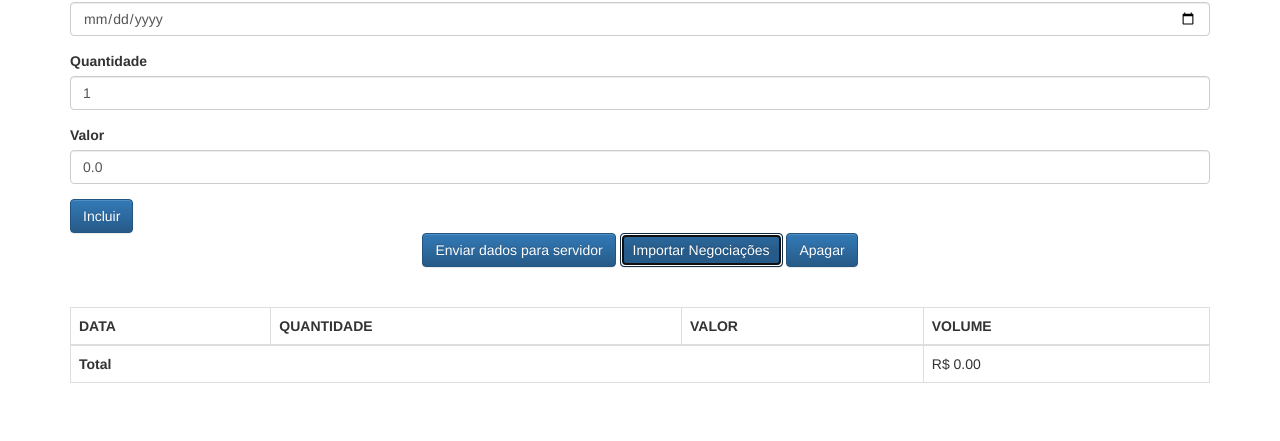
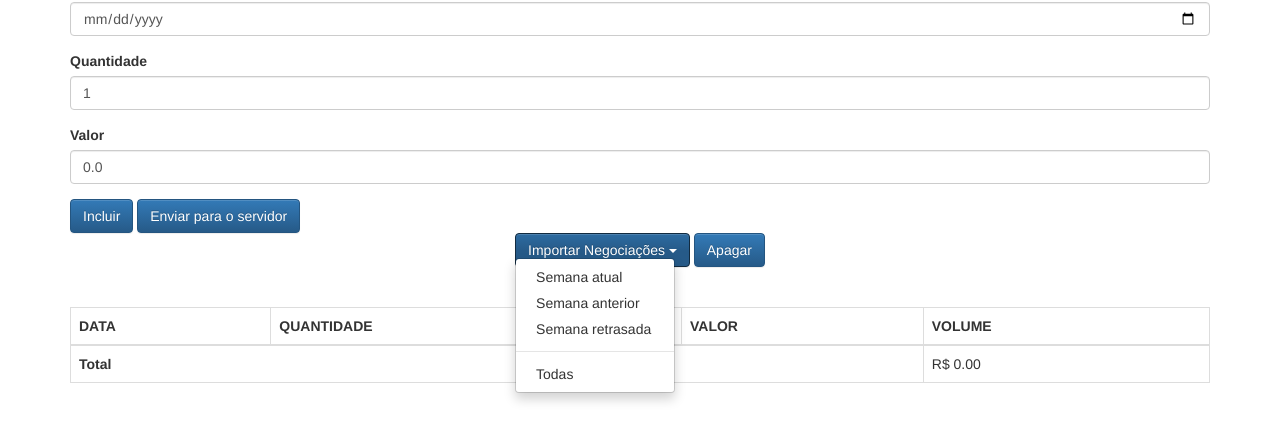
Before and after one commit to Dahan-Schuster/crud-js, a plain HTML site: page client/index.html in a window 1280 px wide. Both pictures are taken after a click on the button "Importar Negociações". Shown: the part 93-534 px from the top of the page. Drawn offline with Linux system fonts and the light colour scheme.

Commit message:
Atualiza o NegociacaoController e adiciona formas de importação
No index, adiciona a opção de escolher o período das negociações a serem
importadas
No controlador, atualiza o método de importação para receber promises
e utilzar os métodos then e catch, além de criar a função que importa
todas as negociações utilizando o Promise.all

```diff
--- a/client/index.html
+++ b/client/index.html
@@ -29,15 +29,26 @@
         </div>
 
         <button class="btn btn-primary" type="submit">Incluir</button>
+        <button onclick="negociacaoController.enviarNegociacao(event)" class="btn btn-primary" type="button" >
+            Enviar para o servidor
+        </button>
     </form>
 
     <div class="text-center">
-        <button onclick="negociacaoController.enviarNegociacao(event)" class="btn btn-primary" type="button" >
-            Enviar dados para servidor
-        </button>
-        <button onclick="negociacaoController.importarNegociacoes()" class="btn btn-primary text-center" type="button">
-            Importar Negociações
-        </button>
+        <div class="dropdown" style="display: inline">
+            <button class="btn btn-primary dropdown-toggle" type="button" id="dropdown"
+                    data-toggle="dropdown" aria-haspopup="true" aria-expanded="true">
+                Importar Negociações
+                <span class="caret"></span>
+            </button>
+            <ul class="dropdown-menu" aria-labelledby="dropdown">
+                <li><a importa-negociacoes href="javascript:void(0)" data-periodo="semana">Semana atual</a></li>
+                <li><a importa-negociacoes href="javascript:void(0)" data-periodo="anterior">Semana anterior</a></li>
+                <li><a importa-negociacoes href="javascript:void(0)" data-periodo="retrasada">Semana retrasada</a></li>
+                <li role="separator" class="divider"></li>
+                <li><a href="javascript:void(0)" onclick="negociacaoController.importarTodasNegociacoes()">Todas</a></li>
+            </ul>
+        </div>
         <button onclick="negociacaoController.apagarLista(event)" class="btn btn-primary text-center" type="button">
             Apagar
         </button>
@@ -64,7 +75,21 @@
     <script src="js/app/controller/NegociacaoController.js"></script>
     <script src="js/app/services/Ajax/NegociacaoAjax.js"></script>
     <script>
-        let negociacaoController = new NegociacaoController()
+	    let negociacaoController = new NegociacaoController()
+        document.addEventListener("DOMContentLoaded", () => {
+        	for (let link of document.querySelectorAll('[importa-negociacoes]')) {
+        		link.onclick = () => negociacaoController.importarNegociacoes(link.dataset.periodo)
+            }
+	        for (let dropdown of document.querySelectorAll('[data-toggle="dropdown"]')) {
+		        dropdown.onclick = function() {
+		        	for (let dropdownMenu of document.querySelectorAll(`[aria-labelledby="${dropdown.id}"]`)) {
+		        		dropdownMenu.classList.toggle('show')
+                        dropdownMenu.onclick = () => dropdownMenu.classList.toggle('show')
+                    }
+                }
+	        }
+
+        })
     </script>
 </body>
 </html>
--- a/client/js/app/controller/NegociacaoController.js
+++ b/client/js/app/controller/NegociacaoController.js
@@ -17,24 +17,40 @@ class NegociacaoController {
 					return
 				}
 				this.mensagemModel.sucesso('Negociação enviada com sucesso!')
-			}, () => this.mensagemModel.info('Enviando negociação...')
+			}, () => this.mensagemModel.info('Enviando negociação...'),
 		)
 	}
 
-	importarNegociacoes() {
-		this._negociacaoAjax.importarNegociacoesDaSemana(
-			(erro, negociacoes) => {
-				if (erro) {
-					this.mensagemModel.erro(erro)
-					return
-				}
+	importarNegociacoes(periodo = 'semana') {
+		this._negociacaoAjax.importarNegociacoes(periodo, () => this._informarInicioImportacao())
+		    .then(negociacoes => this._preencherListaComNegociacoesImportadas(negociacoes))
+		    .catch(erro => this.mensagemModel.erro(erro))
+	}
 
-				negociacoes.forEach(negociacao => {
-					this.negociacaoListModel.adicionar(negociacao)
-					this.mensagemModel.info("Negociações importadas com sucesso!")
-				})
-			}, () => this.mensagemModel.info('Importanto negociações...'),
-		)
+	importarTodasNegociacoes() {
+		Promise.all([
+			this._negociacaoAjax.importarNegociacoes('semana', () => this._informarInicioImportacao()),
+			this._negociacaoAjax.importarNegociacoes('anterior'),
+			this._negociacaoAjax.importarNegociacoes('retrasada'),
+		]).then(negociacoes => {
+			let negociacoesFlat = negociacoes.reduce(
+				(negociacoesFlat, negociacoes) => negociacoesFlat.concat(negociacoes), []
+			)
+			this._preencherListaComNegociacoesImportadas(negociacoesFlat)
+		}).catch(erro => this.mensagemModel.erro(erro))
+	}
+
+	_preencherListaComNegociacoesImportadas(negociacoes) {
+		negociacoes.forEach(negociacao => {
+			this.negociacaoListModel.adicionar(
+				new Negociacao({...negociacao, data: new Date(negociacao.data)}),
+			)
+			this.mensagemModel.info("Negociações importadas com sucesso!")
+		})
+	}
+
+	_informarInicioImportacao() {
+		this.mensagemModel.info('Importanto negociações...')
 	}
 
 	apagarLista(evento) {
```
